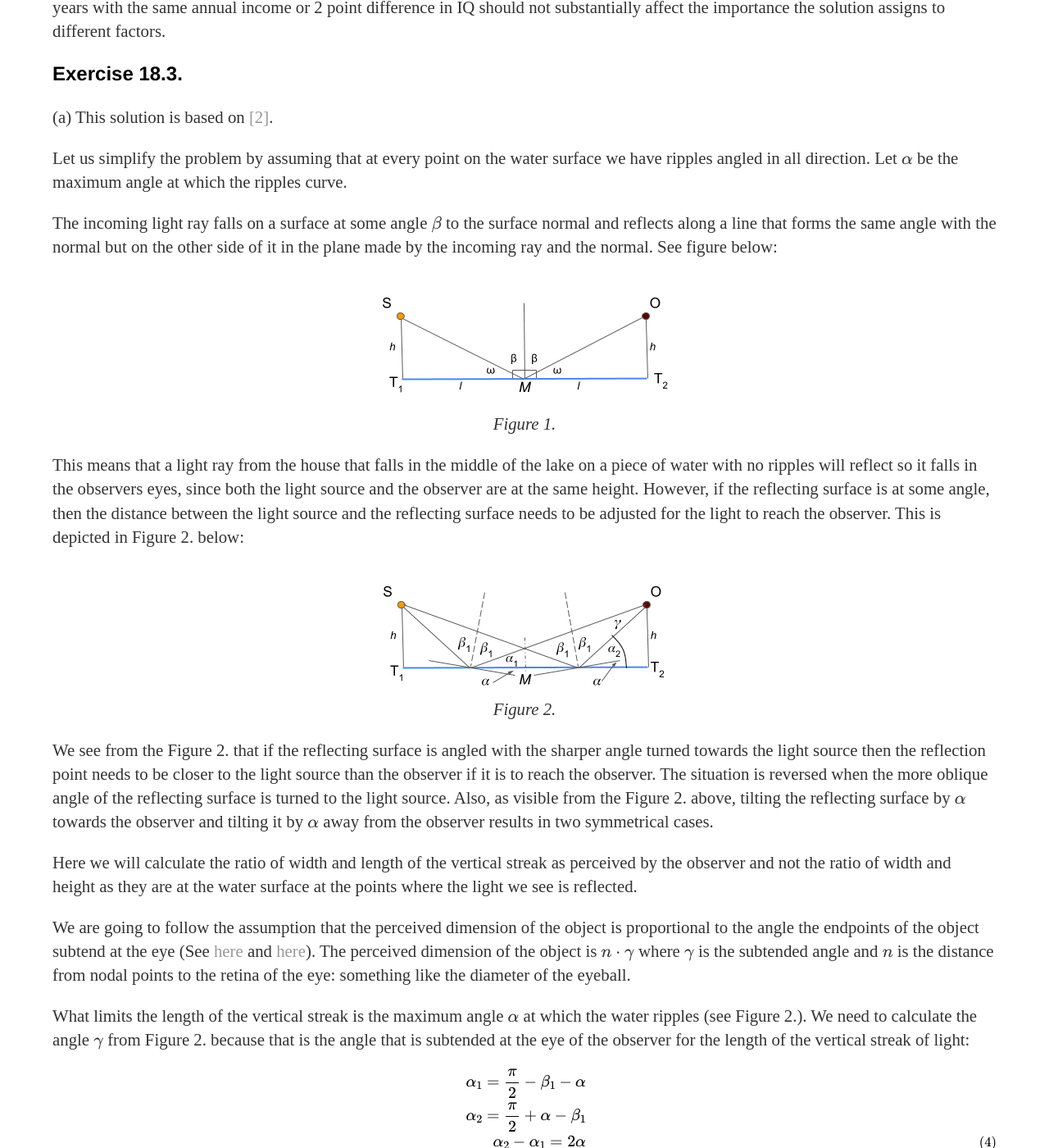
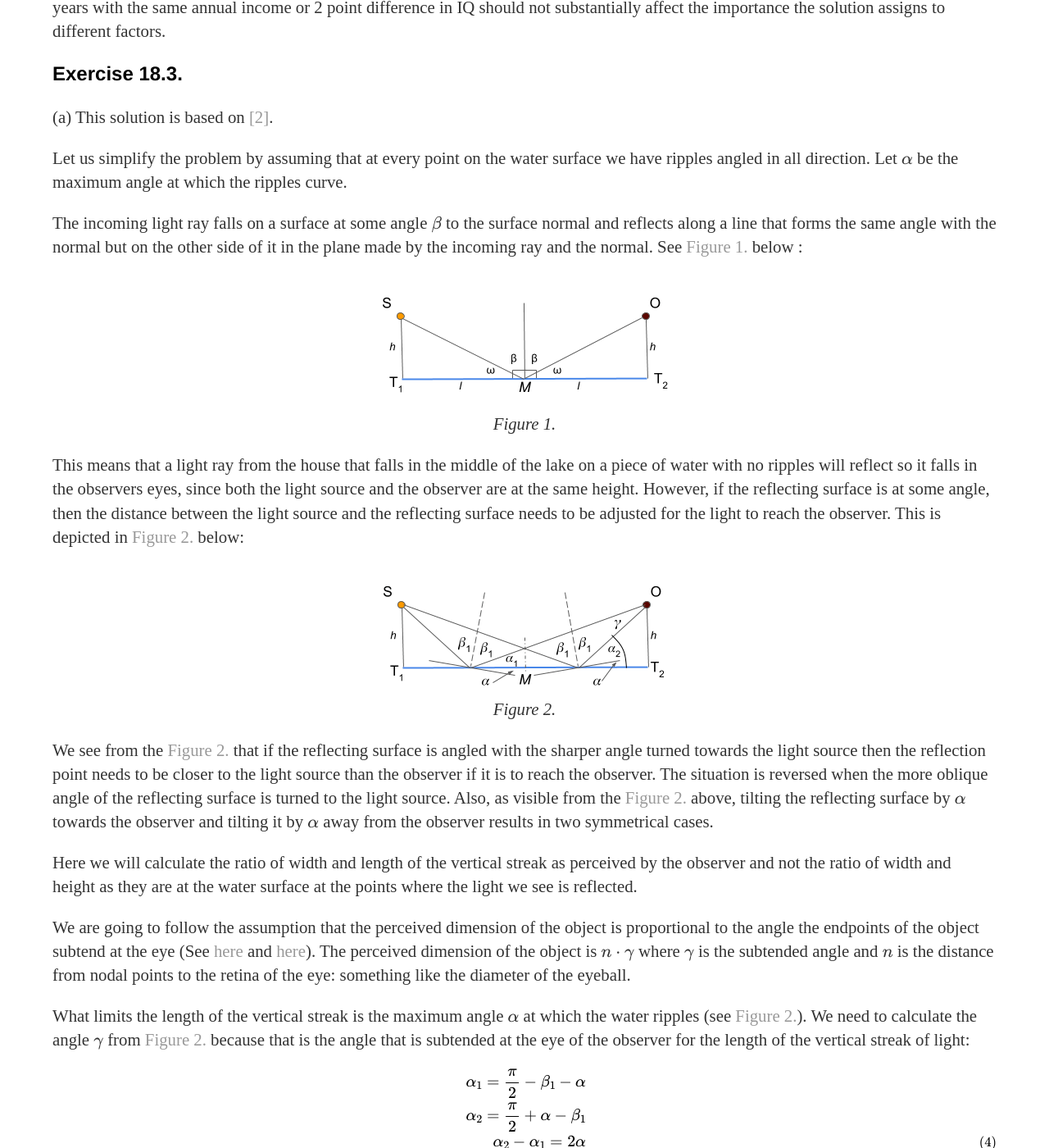
Before and after one commit to ana0209/ana0209.github.io, a Jekyll site: the page built from _posts/2020-06-25-Solutions-for-Chapter-18-in-NLA-by-Trefethen-and-Bau.md, in a window 1280 px wide and 1400 px high, scrolled down 2660 px. Shown: the whole window at 82% size. Built offline with Jekyll 4.4.1, drawn with Linux system fonts in a browser that asks for light colours; formulas are drawn with MathJax 3; some of the changed lines change nothing that is shown; some of the changed text lies outside the part shown.

Commit message:
Fix errors in blog post

```diff
--- a/_posts/2020-06-25-Solutions-for-Chapter-18-in-NLA-by-Trefethen-and-Bau.md
+++ b/_posts/2020-06-25-Solutions-for-Chapter-18-in-NLA-by-Trefethen-and-Bau.md
@@ -71,9 +71,9 @@ If many variables are used, some of them may be highly correlated. For example,
 
 Let us simplify the problem by assuming that at every point on the water surface we have ripples angled in all direction. Let $$\alpha$$ be the maximum angle at which the ripples curve.
 
-The incoming light ray falls on a surface at some angle $\beta$ to the surface normal and reflects along a line that forms the same angle with the normal but on the other side of it in the plane made by the incoming ray and the normal. See figure below:
+The incoming light ray falls on a surface at some angle $\beta$ to the surface normal and reflects along a line that forms the same angle with the normal but on the other side of it in the plane made by the incoming ray and the normal. See [Figure 1.](#figure-1) below :
 
-
+<a id="figure-1">
 <p align="center">
   <img alt="Light reflection at the middle of the lake" src="https://raw.githubusercontent.com/ana0209/ana0209.github.io/master/images/figure-1.png">
   <br>
@@ -81,21 +81,22 @@ The incoming light ray falls on a surface at some angle $\beta$ to the surface n
 </p>
 
 
-This means that a light ray from the house that falls in the middle of the lake on a piece of water with no ripples will reflect so it falls in the observers eyes, since both the light source and the observer are at the same height. However, if the reflecting surface is at some angle, then the distance between the light source and the reflecting surface needs to be adjusted for the light to reach the observer. This is depicted in Figure 2. below:
+This means that a light ray from the house that falls in the middle of the lake on a piece of water with no ripples will reflect so it falls in the observers eyes, since both the light source and the observer are at the same height. However, if the reflecting surface is at some angle, then the distance between the light source and the reflecting surface needs to be adjusted for the light to reach the observer. This is depicted in [Figure 2.](#figure-2) below:
 
+<a id="figure-2">
 <p align="center">
   <img alt="Light reflecting at an angle" src="https://raw.githubusercontent.com/ana0209/ana0209.github.io/master/images/figure-2.png">
   <br>
     <em>Figure 2.</em>
 </p>
 
-We see from the Figure 2. that if the reflecting surface is angled with the sharper angle turned towards the light source then the reflection point needs to be closer to the light source than the observer if it is to reach the observer. The situation is reversed when the more oblique angle of the reflecting surface is turned to the light source. Also, as visible from the Figure 2. above, tilting the reflecting surface by $$\alpha$$ towards the observer and tilting it by $$\alpha$$ away from the observer results in two symmetrical cases.
+We see from the [Figure 2.](#figure-2) that if the reflecting surface is angled with the sharper angle turned towards the light source then the reflection point needs to be closer to the light source than the observer if it is to reach the observer. The situation is reversed when the more oblique angle of the reflecting surface is turned to the light source. Also, as visible from the [Figure 2.](#figure-2) above, tilting the reflecting surface by $$\alpha$$ towards the observer and tilting it by $$\alpha$$ away from the observer results in two symmetrical cases.
 
 Here we will calculate the ratio of width and length of the vertical streak as perceived by the observer and not the ratio of width and height as they are at the water surface at the points where the light we see is reflected.
 
 We are going to follow the assumption that the perceived dimension of the object is proportional to the angle the endpoints of the object subtend at the eye (See [here](https://entokey.com/the-human-eye-as-an-optical-system/) and [here](https://en.wikipedia.org/wiki/Visual_angle#The_retinal_image_and_visual_angle)). The perceived dimension of the object is $$n\cdot\gamma$$ where $$\gamma$$ is the subtended angle and $$n$$ is the distance from nodal points to the retina of the eye: something like the diameter of the eyeball.
 
-What limits the length of the vertical streak is the maximum angle $$\alpha$$ at which the water ripples (see Figure 2.). We need to calculate the angle $$\gamma$$ from Figure 2. because that is the angle that is subtended at the eye of the observer for the length of the vertical streak of light:
+What limits the length of the vertical streak is the maximum angle $$\alpha$$ at which the water ripples (see [Figure 2.](#figure-2)). We need to calculate the angle $$\gamma$$ from [Figure 2.](#figure-2) because that is the angle that is subtended at the eye of the observer for the length of the vertical streak of light:
 
 
 $$\begin{eqnarray}
@@ -118,13 +119,14 @@ From \eqref{eq:gamma-2} we see that the angle subtended at the eye that encompas
 
 Width of the streak varies at different points. We will use the point in the middle of the lake for our calculations. The actual width on the lake in the middle is the biggest width the streak attains on the lake. However, according to [[2]](#2) that is not the point of the maximum perceived length. Nevertheless, that is the point they use to caculate the width and so will I, because the calculations are easy. Besides, the width of the streak varies anyways.
 
+<a id="figure-3">
 <p align="center">
   <img alt="Width of the streak at the middle of the lake" src="https://raw.githubusercontent.com/ana0209/ana0209.github.io/master/images/figure-3.png">
   <br>
     <em>Figure 3.</em>
 </p>
 
-In the middle of the lake, even at some point away from the plane $$SOT_2$$, the light ray has an equidistant path from the source to that point and from that point to the observer. The reflecting surface at the point must be inclined in order to account for the needed change in the direction of the travel. The reflecting surface is rotated around the axis that is parallel to the segment $$T_1T_2$$ (Figure 2.) and passes through the point of reflection. In the Figure 3. we show the inclination of the reflecting surface which is symmetric on the two sides and an observer (or light source) projected onto a plane perpendicular to $$T_1T_2$$ passing through point $$M$$ in the middle of the lake (see Figure 2. for point locations). The two sides of the depicted triangle $$P_1O'$$ and $$P_2O'$$ are positioned on the normals to the reflecting planes. $$P_1$$ and $$P_2$$ are points of the light reflection. From the image we see that the angles $$\angle P_1O'M=\angle MO'P_2=\alpha$$. Therefore the actual width of the streak on the lake is $$2 h\tan \alpha$$.
+In the middle of the lake, even at some point away from the plane $$SOT_2$$, the light ray has an equidistant path from the source to that point and from that point to the observer. The reflecting surface at the point must be inclined in order to account for the needed change in the direction of the travel. The reflecting surface is rotated around the axis that is parallel to the segment $$T_1T_2$$ ([Figure 2.](#figure-2)) and passes through the point of reflection. In the [Figure 3.](#figure-3) we show the inclination of the reflecting surface which is symmetric on the two sides and an observer (or light source) projected onto a plane perpendicular to $$T_1T_2$$ passing through point $$M$$ in the middle of the lake (see [Figure 2.](#figure-2) for point locations). The two sides of the depicted triangle $$P_1O'$$ and $$P_2O'$$ are positioned on the normals to the reflecting planes. $$P_1$$ and $$P_2$$ are points of the light reflection. From the image we see that the angles $$\angle P_1O'M=\angle MO'P_2=\alpha$$. Therefore the actual width of the streak on the lake is $$2 h\tan \alpha$$.
 
 The angle subtended at the eye for the width of the streak is $$\angle P_1OP_2=\delta$$. We know that the length $$\overline{MO}=\sqrt{h^2+l^2}$$ with $$h=50m$$ and $$2l=1000m$$. By using the calculated streak width we get $$\tan (\delta/2)=h \tan \alpha/\sqrt{h^2+l^2}$$. We know that value of small angles in radians is nearly equal to their tangens. In our case we have $$\frac{h}{\sqrt(h^2+l^2)}\approx 0.01$$ which means that $$\tan (\delta/2)$$ is small for at least $$\alpha \leq 45^\circ$$. [[2]](#2) makes the assumption that in normal weather circumstances $$\alpha\approx 15^\circ$$. Taking that into account we can write:
 
@@ -133,7 +135,7 @@ The angle subtended at the eye for the width of the streak is $$\angle P_1OP_2=\
 
 And finally, the ratio of the perceived width and length, with assumed $$\alpha=15^\circ$$, is $$r=\frac{\delta}{\gamma}=h\tan\alpha/(\alpha\sqrt{h^2+l^2})=0.1018$$. For small $$\alpha$$ we have $$\tan\alpha \approx \alpha$$ so we can write $$r\approx\frac{h}{\sqrt(h^2+l^2)}=\sin \omega=0.0995$$. We see that for $$\alpha=15^\circ$$ the two calculations are quite close.
 
-(b) This problem is related to the way $$\|\delta y\|_2$$ behaves when we tilt the range of $$A$$ by a fixed $$\delta \alpha$$ in different planes/around different axes. When the range is tilted in the plane $$0-b-y$$, $$\|\delta y\|_2$$ attains its maximum. If the range is tilted in the plane passing through $$b$$ and $$y$$ that is perpendicular to segment $$0-y$$, $$\|\delta y\|_2$$ attains its minimum value that is smaller than its maximum by a factor of $$\sin \theta$$. Similarly, in this problem we get different values for the width and the length of the vertical streak with the maximum length achieved by tilting the reflecting surface in the plane $$SOT_2$$ i.e. around rotational axes perpendicular to that plane. If we tilt the reflecting plane around other axes at other points in the lake, the dimension of the streak shortens. We can see that particularly when we observe the width of the light streak in the middle of the lake as we did in part (a) of the problem. The approximate ratio of the width and the length has a similar formulation to the ratio of maximum and minimum $$\|\delta y\|_2$$ for a fixed $$\delta \alpha$$: $$\sin\omega$$ with $$\omega$$ in the case of this problem being the angle at the middle of the lake between the line connecting that point to the observer and the horizontal line passing through $$T_1$$ and $$T_2$$ in Figure 2.
+(b) This problem is related to the way $$\|\delta y\|_2$$ behaves when we tilt the range of $$A$$ by a fixed $$\delta \alpha$$ in different planes/around different axes. When the range is tilted in the plane $$0-b-y$$, $$\|\delta y\|_2$$ attains its maximum. If the range is tilted in the plane passing through $$b$$ and $$y$$ that is perpendicular to segment $$0-y$$, $$\|\delta y\|_2$$ attains its minimum value that is smaller than its maximum by a factor of $$\sin \theta$$. Similarly, in this problem we get different values for the width and the length of the vertical streak with the maximum length achieved by tilting the reflecting surface in the plane $$SOT_2$$ i.e. around rotational axes perpendicular to that plane. If we tilt the reflecting plane around other axes at other points in the lake, the dimension of the streak shortens. We can see that particularly when we observe the width of the light streak in the middle of the lake as we did in part (a) of the problem. The approximate ratio of the width and the length has a similar formulation to the ratio of maximum and minimum $$\|\delta y\|_2$$ for a fixed $$\delta \alpha$$: $$\sin\omega$$ with $$\omega$$ in the case of this problem being the angle $$\angle OMT_2$$, i.e. the angle between the line connecting the observer and the middle point of the lake on the plane perpendicular to the lake containing the observer and the source and the horizontal line on the lake passing through that plane.
 
 
 
```
